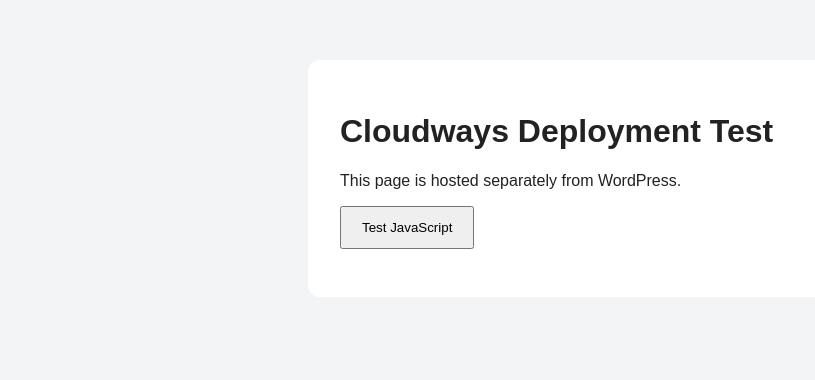
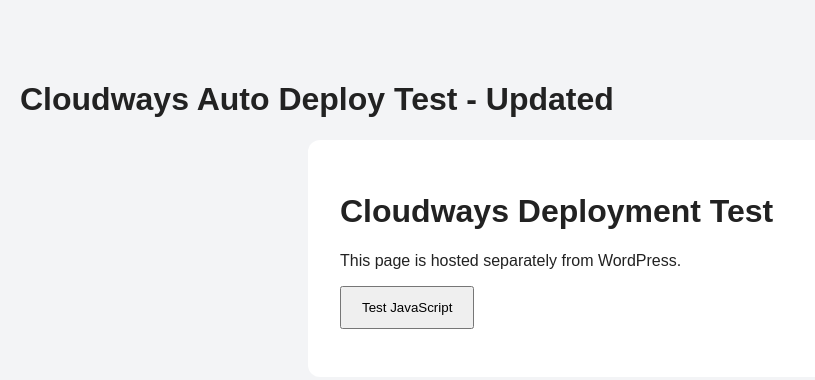
Before and after one commit to balasaivarshith/cloudways-deployment-test, a plain HTML site: page index.html in a window 1280 px wide. Shown: the whole page, without its empty margins (0-815 px from the left). Drawn offline with Linux system fonts and the light colour scheme.

Commit message:
Test automatic deployment

```diff
--- a/index.html
+++ b/index.html
@@ -4,6 +4,7 @@
   <meta charset="UTF-8">
   <meta name="viewport" content="width=device-width, initial-scale=1">
   <meta name="robots" content="noindex, nofollow, noarchive">
+  <h1>Cloudways Auto Deploy Test - Updated</h1>
   <title>Cloudways Deployment Test</title>
   <link rel="stylesheet" href="./style.css">
   <script src="./script.js" defer></script>
```
